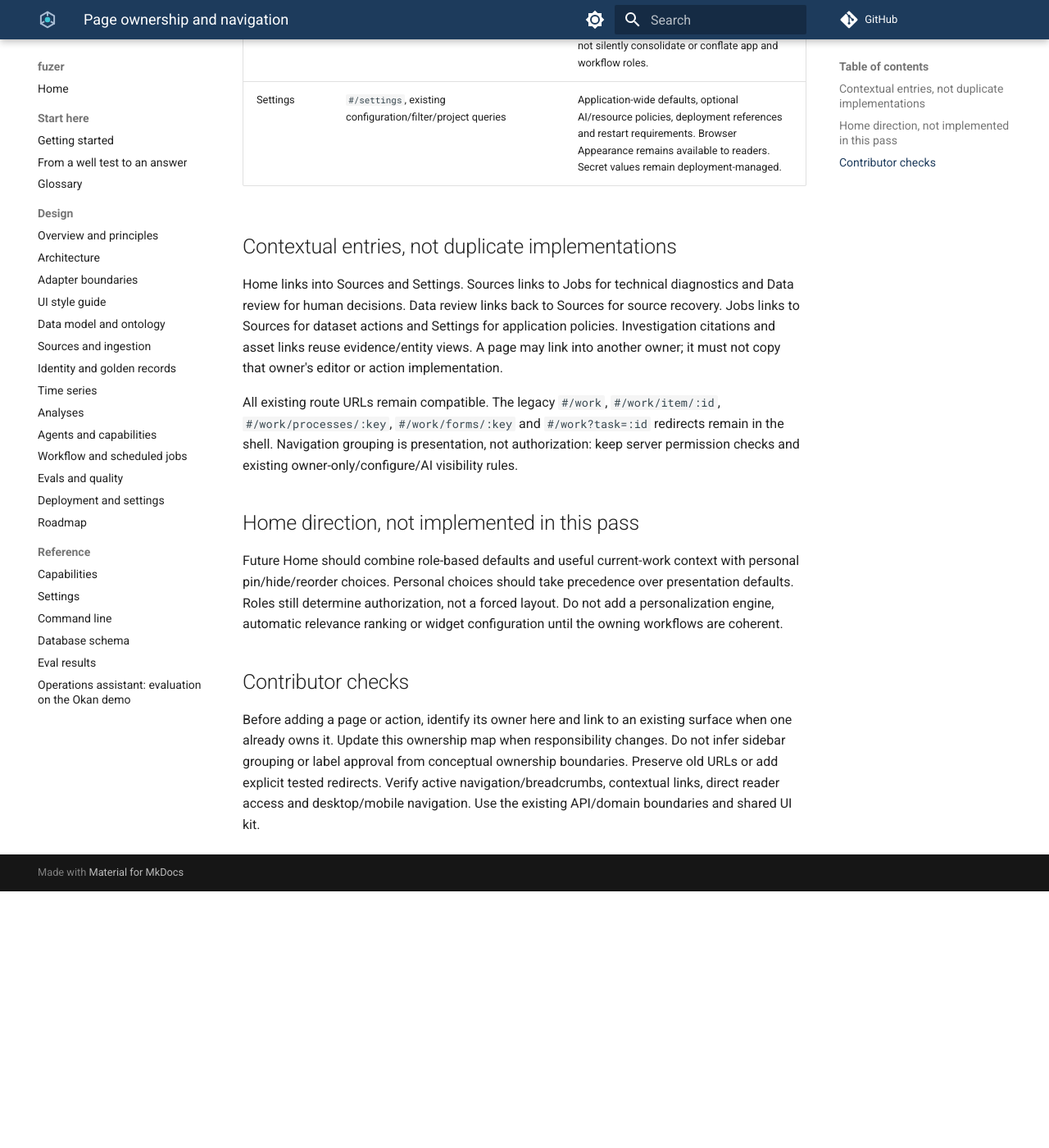
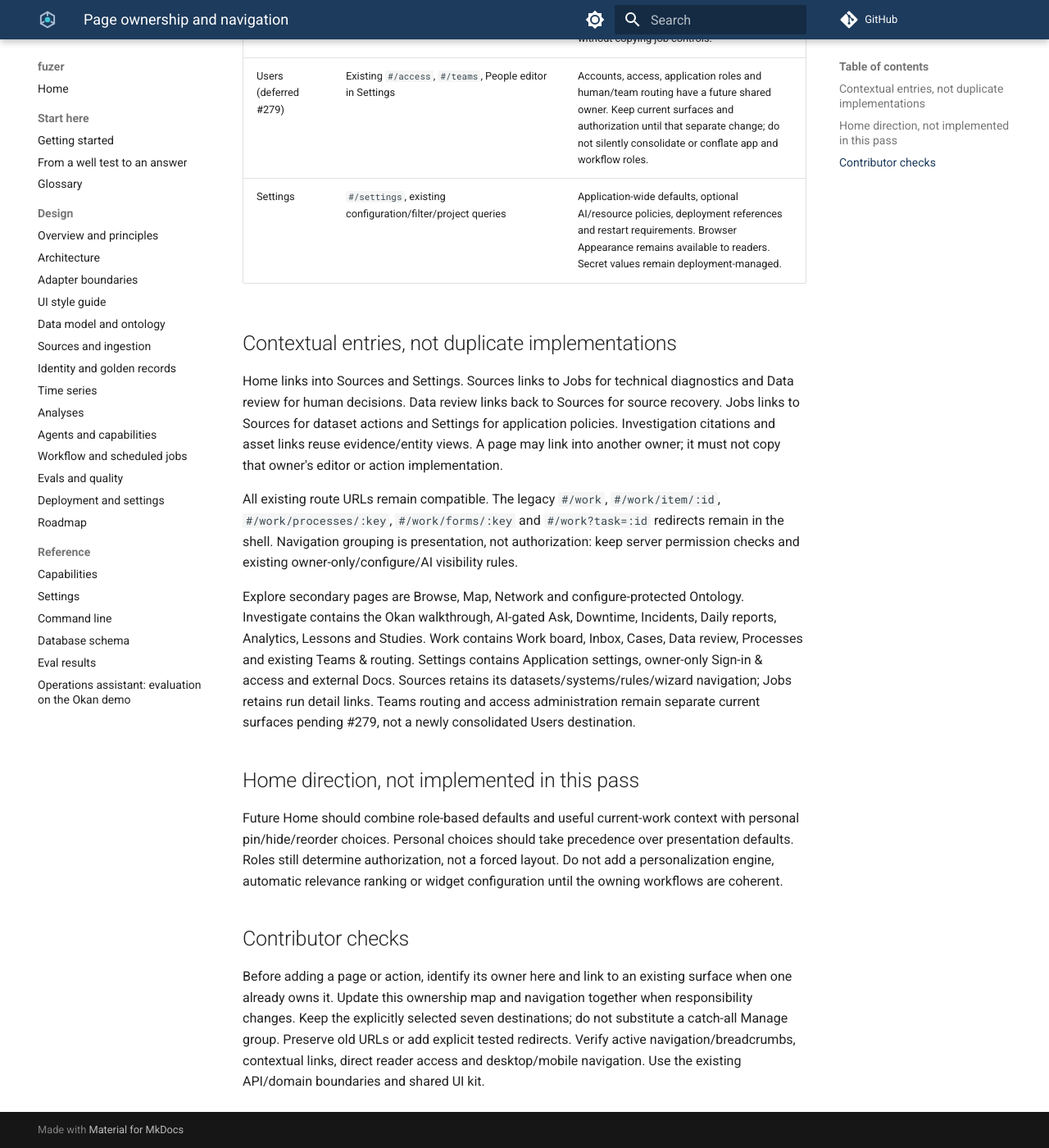
Before and after one commit to areed145/fuzer, an MkDocs documentation site: the page built from docs/page-ownership.md, in a window 1280 px wide and 1400 px high, scrolled down 972 px. Shown: the whole window at 82% size. Built offline with MkDocs 1.6.1 and Material for MkDocs 9.7.7, drawn with Linux system fonts in a browser that asks for light colours; comment, search, counter and statistics services are not loaded; before the commit the page ends 2059 px from its top, so only the background shows below that; some of the changed text lies outside the part shown.

Commit message:
Implement selected seven primary destinations with area navigation
Reuse existing landings and specialist routes, preserve role boundaries and deep links, and keep source readiness and application settings in their owners.

Co-authored-by: Copilot App <223556219+Copilot@users.noreply.github.com>

```diff
--- a/docs/page-ownership.md
+++ b/docs/page-ownership.md
@@ -2,8 +2,13 @@
 
 Organize by user goals, not by the adapter, database table or feature's implementation history.
 These are ownership boundaries, not a requirement for eight top-level navigation entries.
-Sidebar presentation is undecided. The prior Explore, Operations, Knowledge, Workflows and Admin
-groups/labels remain unchanged pending a user decision; they do not define domain ownership.
+The user explicitly selected seven primary destinations: **Home, Explore, Investigate, Work,
+Sources, Jobs and Settings**. The sidebar contains only these destinations (subject to access).
+Specialist pages appear in secondary area navigation using their existing URLs.
+
+Primary landings reuse Home, Browse (Explore), the Okan walkthrough (Investigate), Work board
+(Work), Sources, Jobs and Settings. Investigate is an evidence-led demo entry, not a new
+generic investigation subsystem. Direct links select their owning primary destination.
 
 | Owner | Existing routes and surfaces | Boundary |
 |---|---|---|
@@ -29,6 +34,14 @@ All existing route URLs remain compatible. The legacy `#/work`, `#/work/item/:id
 Navigation grouping is presentation, not authorization: keep server permission checks and existing
 owner-only/configure/AI visibility rules.
 
+Explore secondary pages are Browse, Map, Network and configure-protected Ontology.
+Investigate contains the Okan walkthrough, AI-gated Ask, Downtime, Incidents, Daily reports,
+Analytics, Lessons and Studies. Work contains Work board, Inbox, Cases, Data review, Processes
+and existing Teams & routing. Settings contains Application settings, owner-only Sign-in & access
+and external Docs. Sources retains its datasets/systems/rules/wizard navigation;
+Jobs retains run detail links. Teams routing and access administration remain separate current
+surfaces pending #279, not a newly consolidated Users destination.
+
 ## Home direction, not implemented in this pass
 
 Future Home should combine role-based defaults and useful current-work context with personal
@@ -39,7 +52,8 @@ automatic relevance ranking or widget configuration until the owning workflows a
 ## Contributor checks
 
 Before adding a page or action, identify its owner here and link to an existing surface when one
-already owns it. Update this ownership map when responsibility changes. Do not infer sidebar grouping or label
-approval from conceptual ownership boundaries. Preserve old URLs or add
+already owns it. Update this ownership map and navigation together when responsibility changes.
+Keep the explicitly selected seven destinations; do not substitute a catch-all Manage group.
+Preserve old URLs or add
 explicit tested redirects. Verify active navigation/breadcrumbs, contextual links, direct reader
 access and desktop/mobile navigation. Use the existing API/domain boundaries and shared UI kit.
--- a/ui/src/styles/shell.css
+++ b/ui/src/styles/shell.css
@@ -36,6 +36,10 @@
 .scrim { display: none; }
 .crumbs ol { list-style: none; display: flex; flex-wrap: wrap; gap: 6px; margin: 0 0 8px; padding: 0; font-size: 12px; color: var(--muted); }
 .crumbs li + li::before { content: "›"; margin-right: 6px; }
+.area-navigation { display: flex; flex-wrap: wrap; gap: 6px; margin-bottom: 16px; }
+.area-navigation a { padding: 6px 10px; border: 1px solid var(--line); border-radius: 6px; color: var(--text); }
+.area-navigation a[aria-current="page"] { background: var(--accent-soft); color: var(--accent); }
+.area-navigation a:focus-visible { outline: 2px solid var(--accent); outline-offset: 2px; }
 
 @media (max-width: 900px) {
   .app { grid-template-columns: minmax(0, 1fr); align-content: start; }
```
Also changed, not shown: AGENTS.md (+3 -2 lines), 3 other files.
